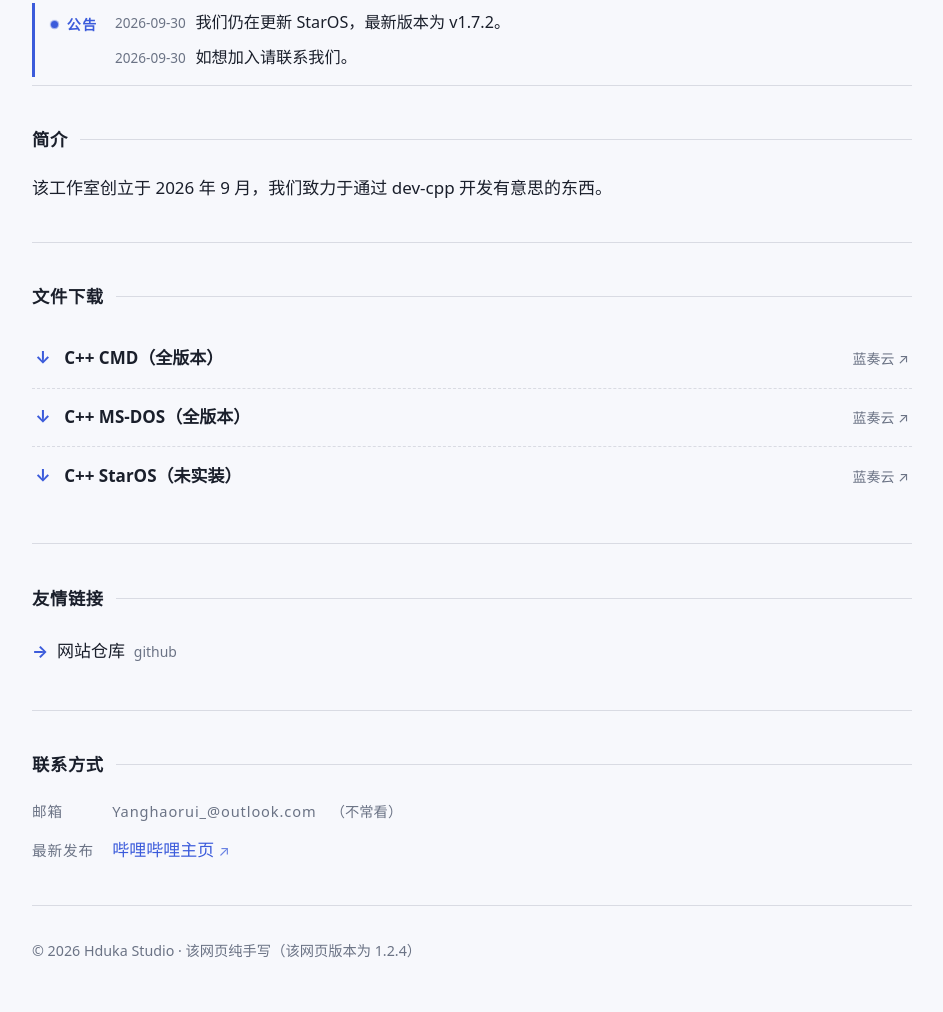
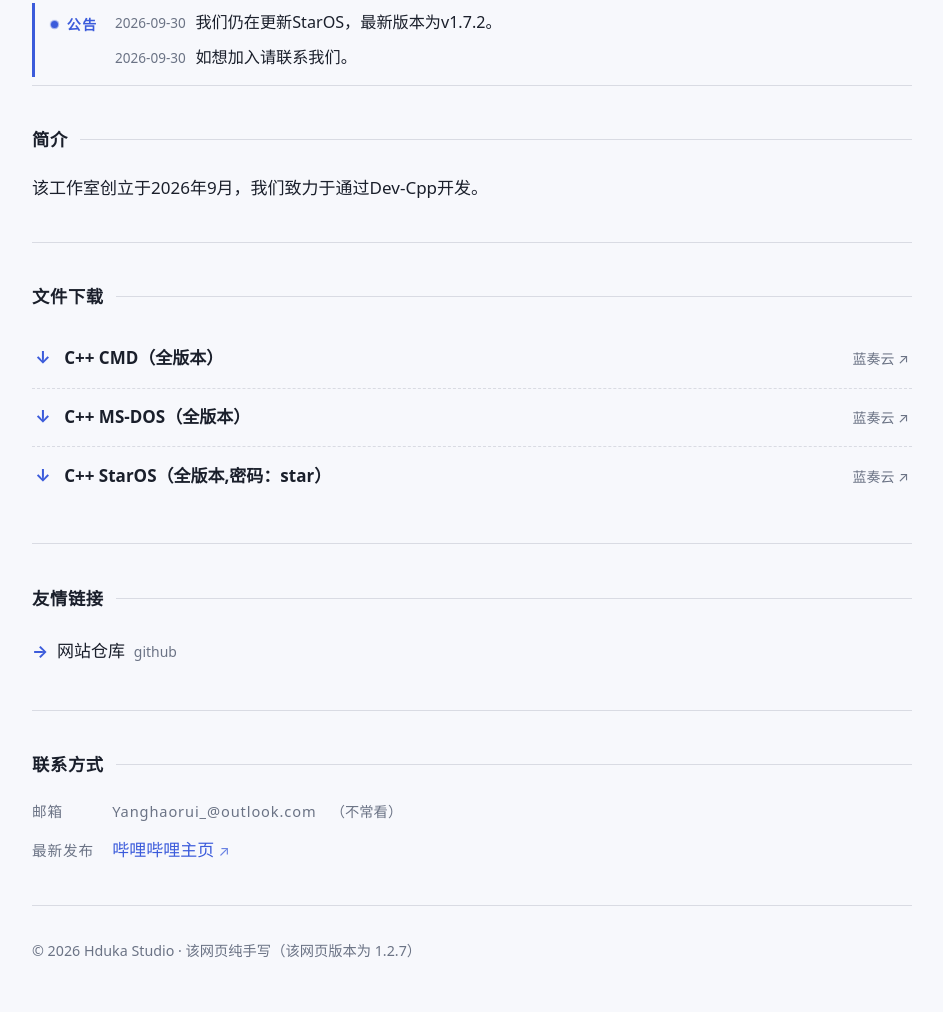
Before and after one commit to hduka/studio, a plain HTML site: page index.html in a window 1280 px wide. Shown: the part 566-1578 px from the top of the page, without its empty margins (168-1111 px from the left). Drawn offline with Linux system fonts and the light colour scheme.

Commit message:
Add files via upload

```diff
--- a/index.html
+++ b/index.html
@@ -375,7 +375,7 @@
       </span>
       <div class="notice-body">
         <p class="notice-text">
-          <span class="date">2026-09-30</span>我们仍在更新 StarOS，最新版本为 v1.7.2。
+          <span class="date">2026-09-30</span>我们仍在更新StarOS，最新版本为v1.7.2。
         </p>
         <p class="notice-text">
           <span class="date">2026-09-30</span>如想加入请联系我们。
@@ -385,7 +385,7 @@
 
     <section id="about">
       <h2>简介</h2>
-      <p>该工作室创立于 2026 年 9 月，我们致力于通过 dev-cpp 开发有意思的东西。</p>
+      <p>该工作室创立于2026年9月，我们致力于通过Dev-Cpp开发。</p>
     </section>
 
     <section id="download">
@@ -408,10 +408,10 @@
           </a>
         </li>
         <li>
-          <a href="https://example.com"
+          <a href="https://wwavf.lanzout.com/b01eut71rg"
              target="_blank" rel="noopener noreferrer">
             <span class="mark" aria-hidden="true">↓</span>
-            <span class="name">C++ StarOS（未实装）</span>
+            <span class="name">C++ StarOS（全版本,密码：star）</span>
             <span class="meta">蓝奏云 ↗</span>
           </a>
         </li>
@@ -452,7 +452,7 @@
   </main>
 
   <footer class="wrap">
-    <p>© 2026 Hduka Studio · 该网页纯手写（该网页版本为 1.2.4）</p>
+    <p>© 2026 Hduka Studio · 该网页纯手写（该网页版本为 1.2.7）</p>
   </footer>
 
 </body>
```
